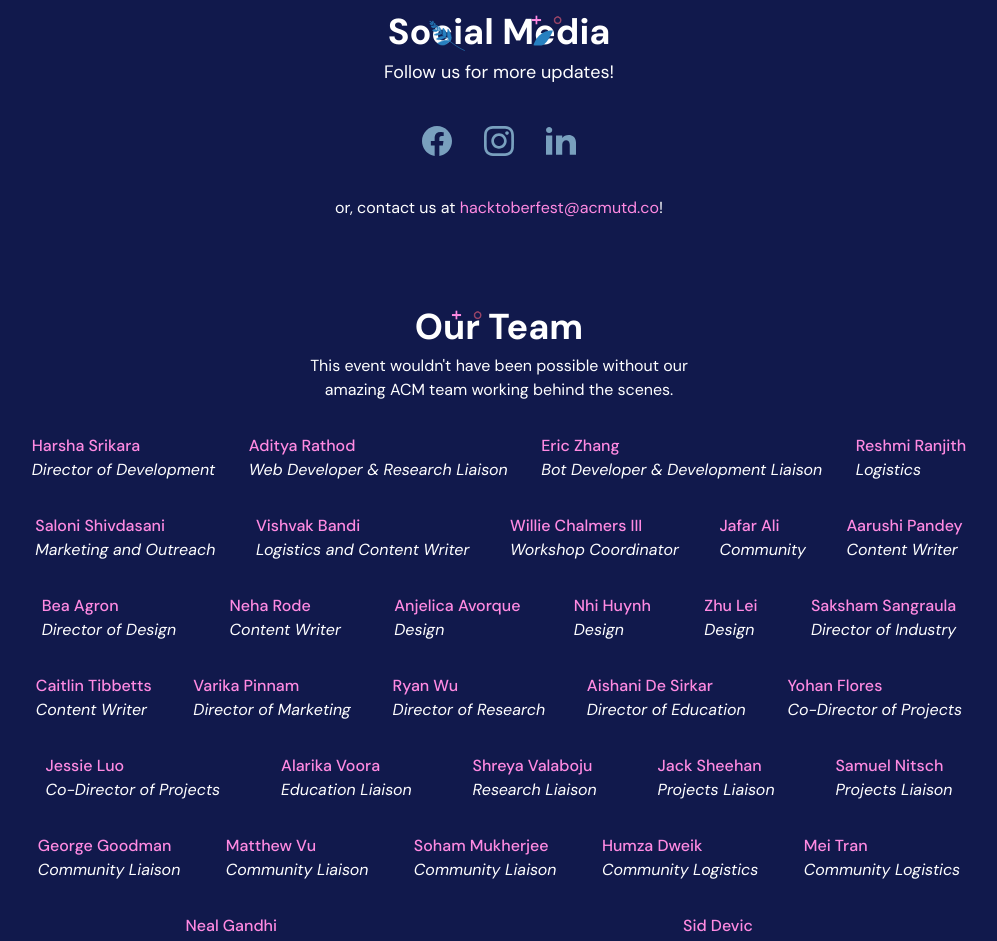
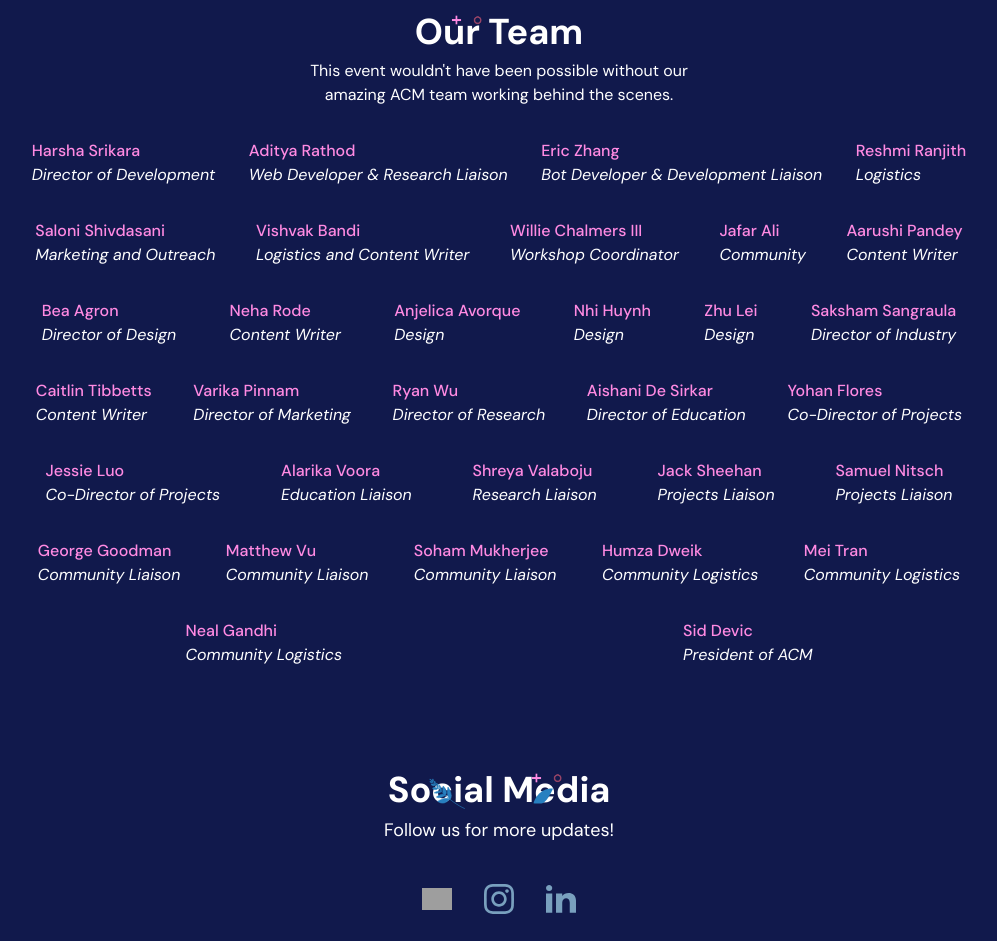
Before and after one commit to acmutd/hacktoberfest-site, a Next.js app: page / in a window 1280 px wide. Shown: the part 5440-6381 px from the top of the page, without its empty margins (141-1138 px from the left). Built offline with nearby package versions, Linux system fonts and the light colour scheme; no server answers; grey boxes are pictures that could not be loaded.

Commit message:
Move social media section down, fix links

```diff
--- a/components/social-media.tsx
+++ b/components/social-media.tsx
@@ -15,14 +15,26 @@ const SocialMedia = (): JSX.Element => {
       </h2>
       <div className='text-lg mb-4'>Follow us for more updates!</div>
       <div className='my-10 flex flex-row items-center justify-center'>
-        <a className='px-4' href='//www.facebook.com/acmatutd' onClick={socialClick('fb')}>
-          <img src='/img/fb.svg' width='30' height='auto' />
+        <a
+          className='px-4'
+          target='_blank'
+          rel='noreferrer'
+          href='//www.facebook.com/acmatutd'
+          onClick={socialClick('fb')}>
+          <img src='/img/f.svg' width='30' height='auto' />
         </a>
-        <a className='px-4' href='//www.instagram.com/utdacm/' onClick={socialClick('ig')}>
+        <a
+          className='px-4'
+          target='_blank'
+          rel='noreferrer'
+          href='//www.instagram.com/acmutd/'
+          onClick={socialClick('ig')}>
           <img src='/img/ig.svg' width='30' height='auto' />
         </a>
         <a
           className='px-4'
+          target='_blank'
+          rel='noreferrer'
           href='//www.linkedin.com/company/acmutd/'
           onClick={socialClick('linkedin')}>
           <img src='/img/in.svg' width='30' height='auto' />
--- a/pages/index.tsx
+++ b/pages/index.tsx
@@ -71,13 +71,13 @@ const Home = (): JSX.Element => {
       <section ref={faqRef}>
         <FAQ />
       </section>
+      <a id='thanks' />
+      <section>
+        <Thanks />
+      </section>
       <a id='social-media' />
       <section ref={socialMediaRef}>
         <SocialMedia />
-      </section>
-      <a id='thanks' />
-      <section>
-        <Thanks />
       </section>
       <Footer />
     </>
```
